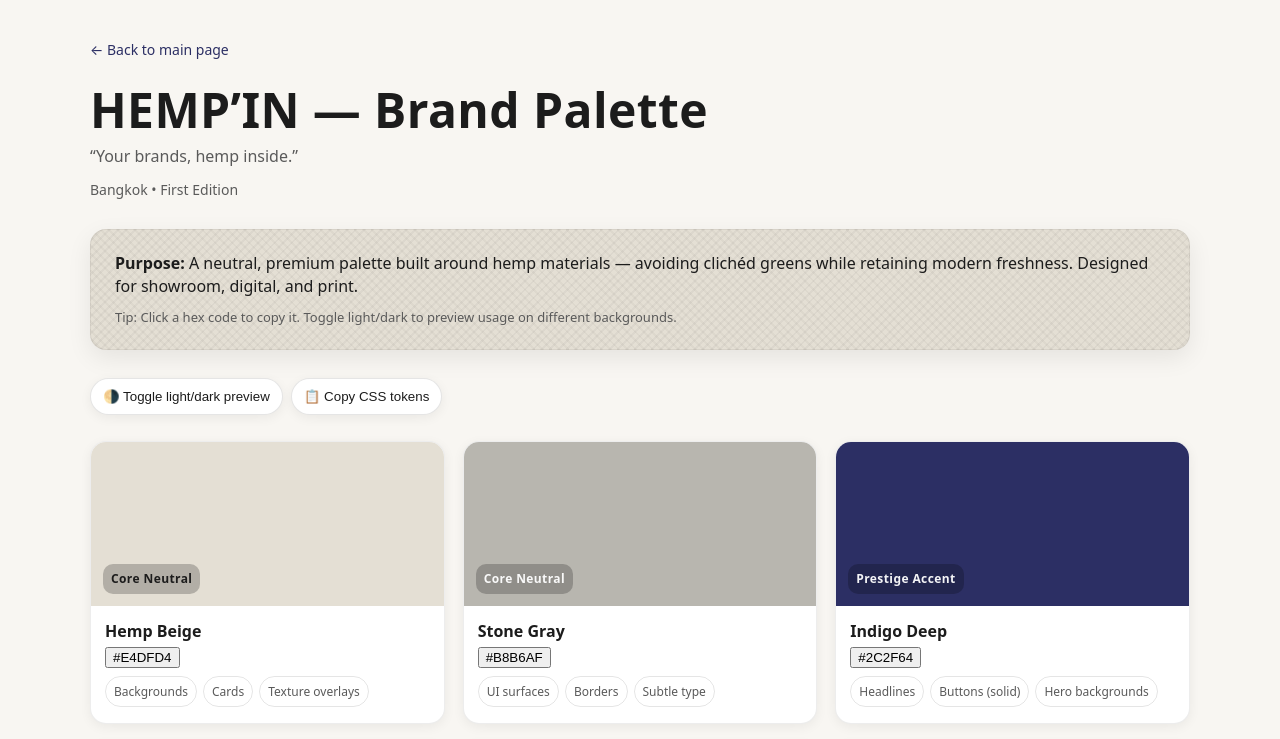
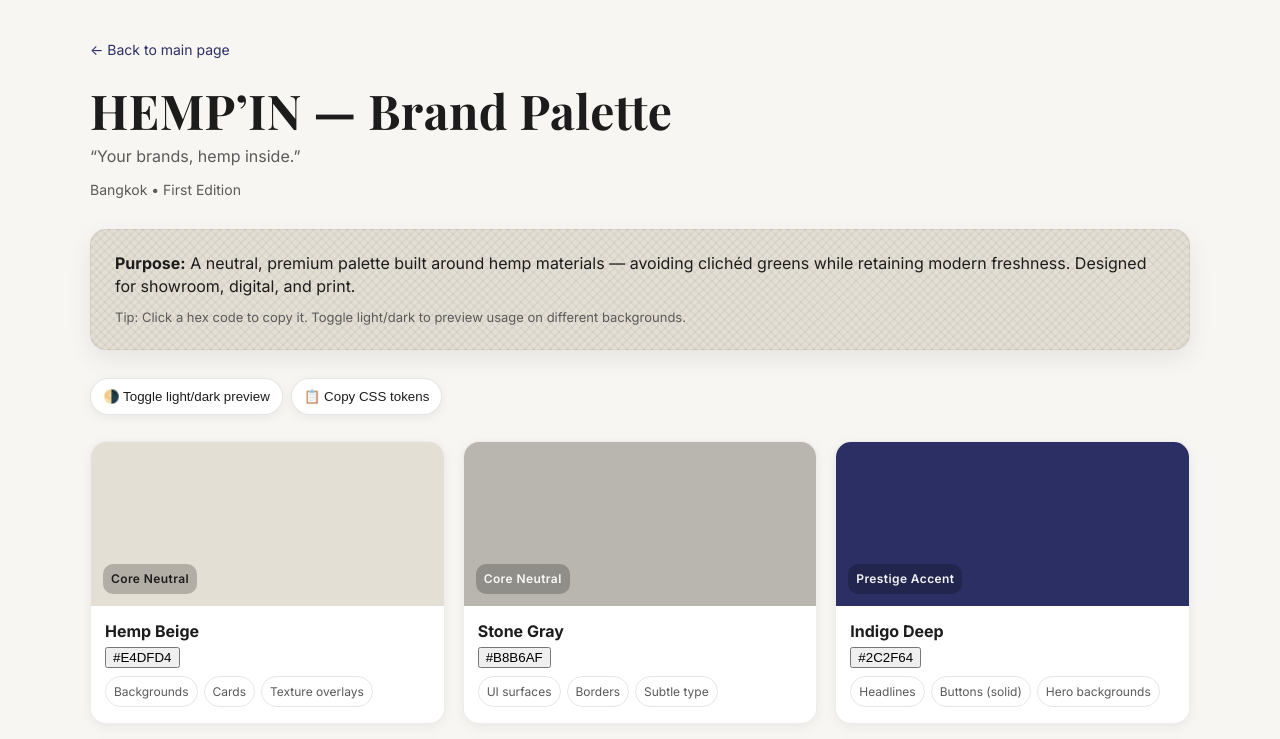
Before and after one commit to IglesiaPaul/HEMPIN, a plain HTML site: page brand-palette.html in a window 1280 px wide. Shown: the top 739 px of the page. Drawn offline with nearby package versions, Linux system fonts and the light colour scheme.

Commit message:
feat: apply typography to brand palette

```diff
--- a/brand-palette.html
+++ b/brand-palette.html
@@ -5,6 +5,9 @@
   <meta name="viewport" content="width=device-width, initial-scale=1" />
   <title>HEMP’IN — Brand Palette • Bangkok 1st Edition</title>
   <meta name="description" content="Brand color palette sheet for HEMP’IN Showroom — Bangkok, 1st Edition. Includes swatches, usage guidance, and exportable design tokens." />
+  <link rel="preconnect" href="https://fonts.googleapis.com" />
+  <link rel="preconnect" href="https://fonts.gstatic.com" crossorigin />
+  <link href="https://fonts.googleapis.com/css2?family=Inter:wght@300;400;500;600;700&family=Playfair+Display:wght@600;700&display=swap" rel="stylesheet" />
   <style>
     :root {
       /* Brand Tokens */
@@ -37,7 +40,7 @@
     /* Base */
     html, body { height: 100%; }
     body {
-      margin: 0; font-family: ui-sans-serif, system-ui, -apple-system, Segoe UI, Roboto, Helvetica, Arial, "Apple Color Emoji", "Segoe UI Emoji";
+      margin: 0; font-family: 'Inter', ui-sans-serif, system-ui, -apple-system, Segoe UI, Roboto, Helvetica, Arial, "Apple Color Emoji", "Segoe UI Emoji";
       background: var(--bg);
       color: var(--ink);
       line-height: 1.45;
@@ -51,6 +54,7 @@
       display: grid; gap: 8px; margin-bottom: 28px; align-items: end;
     }
     .brand h1 {
+      font-family: 'Playfair Display', serif;
       font-size: clamp(28px, 4.5vw, 48px);
       line-height: 1.1; margin: 0; letter-spacing: .4px;
     }
@@ -96,7 +100,8 @@
     .role { font-size: 12px; padding: 6px 8px; border-radius: 999px; border: 1px solid rgba(0,0,0,.1); color: var(--muted-ink); }
 
     /* Usage Examples */
-    .section h2 { margin: 36px 0 10px; font-size: clamp(20px, 2.6vw, 28px); }
+    .section h2 { margin: 36px 0 10px; font-size: clamp(20px, 2.6vw, 28px); font-family: 'Playfair Display', serif; }
+    .example .head { font-family: 'Playfair Display', serif; }
     .examples { display: grid; gap: 18px; grid-template-columns: repeat(12, 1fr); }
     .example { grid-column: span 6; background: var(--card); border: 1px solid rgba(0,0,0,.07); border-radius: var(--radius); box-shadow: var(--shadow-soft); overflow: hidden; }
     .example .head { padding: 12px 16px; font-weight: 700; border-bottom: 1px solid rgba(0,0,0,.06); }
```
